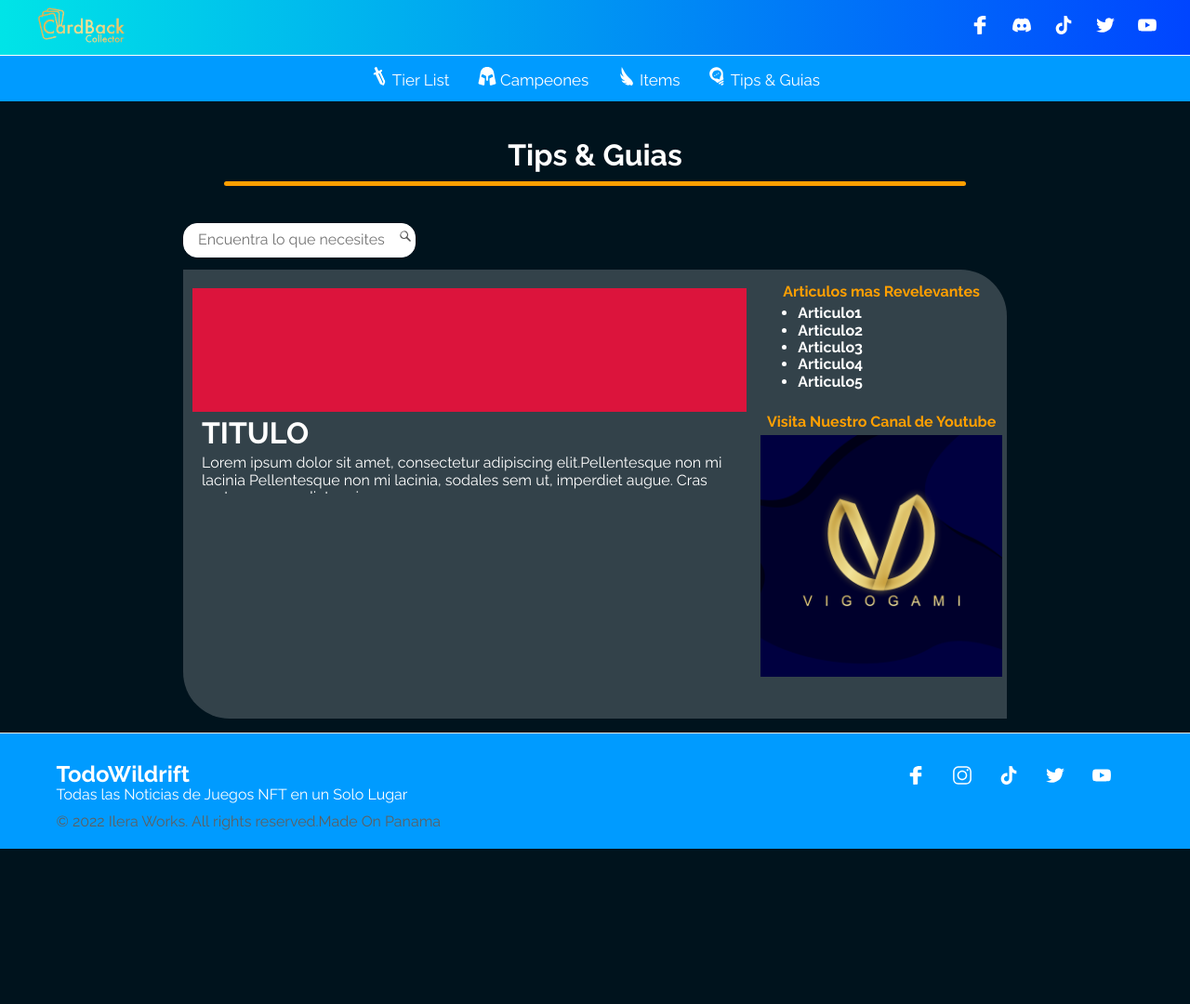
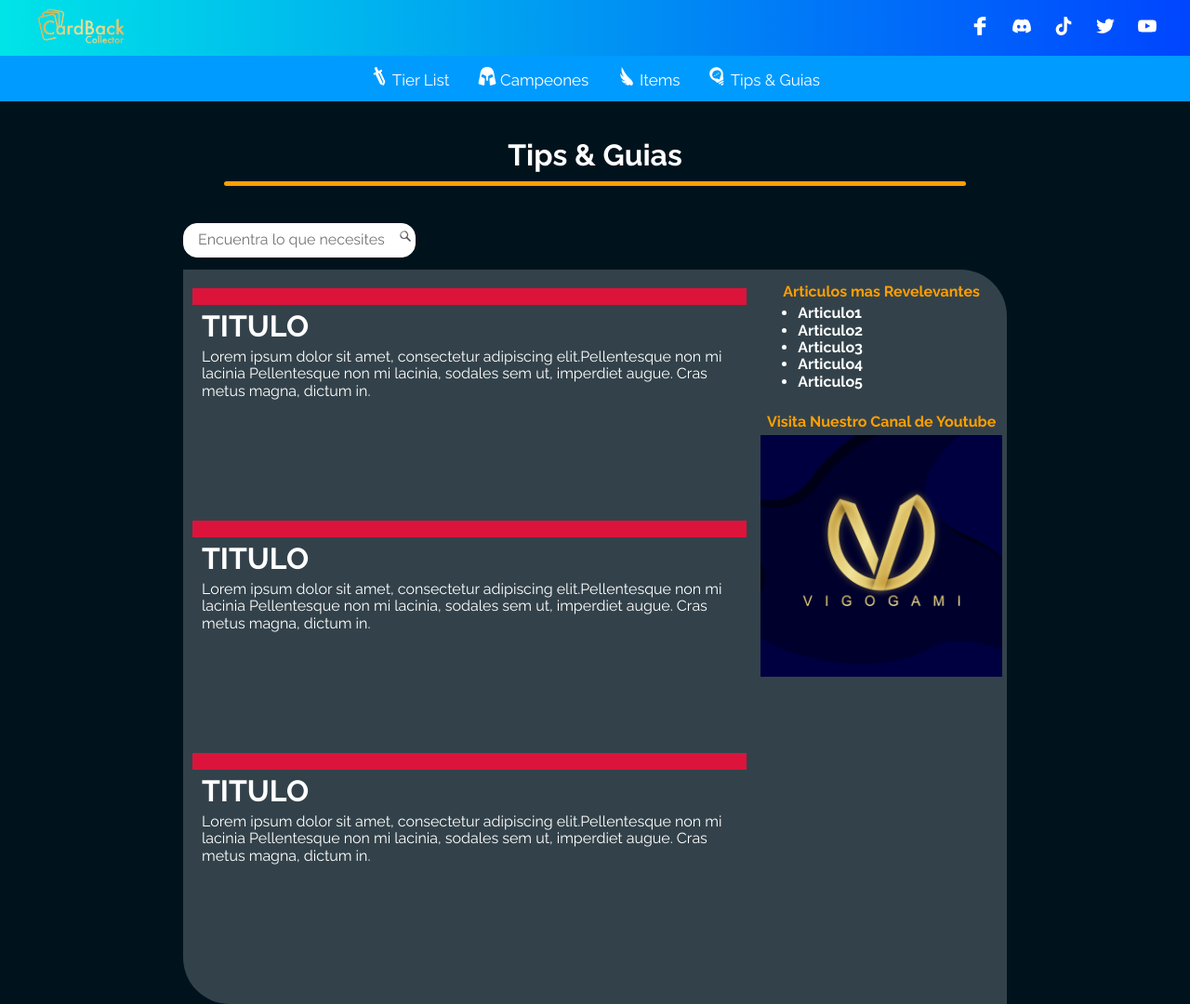
Before and after one commit to Ilera22/PruebaTodoWildrift, a website: page index.html in a window 1280 px wide. Shown: the top 1080 px of the page at 93% size. Before the commit the page ends 913 px from the top, so only its background shows below. Drawn offline with Linux system fonts and the light colour scheme.

Commit message:
cambios de articulo

```diff
--- a/CSS/Styles.css
+++ b/CSS/Styles.css
@@ -8,7 +8,7 @@ body {
 .Nav_Bar {
   width: 100%;
   height: fit-content;
-  min-height: 60px;
+  min-height: 60px;sss
   border-bottom: 1px solid rgb(255, 255, 255);
   padding: 0 36px;
   background: linear-gradient(to right, #00e4e7, #0045ff);
@@ -136,6 +136,7 @@ body {
 
 .Just_Article_Section {
   width: 70%;
+  height: fit-content;
   padding: 5px;
   margin-right: 10px;
 }
--- a/index.html
+++ b/index.html
@@ -118,6 +118,32 @@
 
          </div>
          <!-- Fin del Articulo -->
+         <!-- Inicio del Articulo -->
+         <div class="Article_Container">
+         <article class="Article_IMG">
+            <img src="" href="https://www.youtube.com/channel/UCVbuEkCl9oC-0CbB_9ALSbQ" target=”_blank”></Img>
+         </article>
+
+         <div class="Article_TEXT">
+            <h1 class="text_item">TITULO</h1>
+            <p class="text_item">Lorem ipsum dolor sit amet, consectetur adipiscing elit.Pellentesque non mi lacinia Pellentesque non mi lacinia, sodales sem ut, imperdiet augue. Cras metus magna, dictum in. </p>
+         </div>
+
+         </div>
+         <!-- Fin del Articulo -->
+         <!-- Inicio del Articulo -->
+         <div class="Article_Container">
+         <article class="Article_IMG">
+            <img src="" href="https://www.youtube.com/channel/UCVbuEkCl9oC-0CbB_9ALSbQ" target=”_blank”></Img>
+         </article>
+
+         <div class="Article_TEXT">
+            <h1 class="text_item">TITULO</h1>
+            <p class="text_item">Lorem ipsum dolor sit amet, consectetur adipiscing elit.Pellentesque non mi lacinia Pellentesque non mi lacinia, sodales sem ut, imperdiet augue. Cras metus magna, dictum in. </p>
+         </div>
+
+         </div>
+         <!-- Fin del Articulo -->
 
         </section>
 
```
Also changed, not shown: 1 other file.
